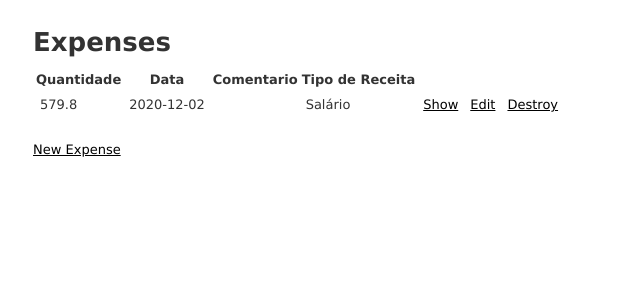
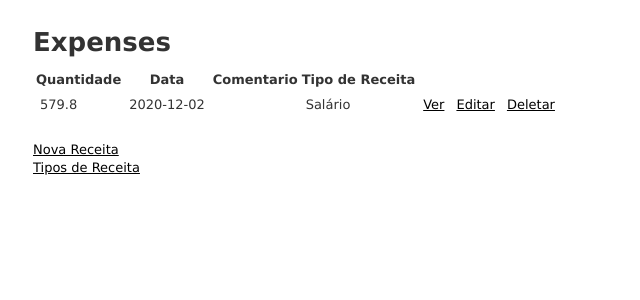
Before and after one commit to Rubensrvsc/MyRailsProjects, a Rails app: page /expenses in a window 1280 px wide. Shown: the top 300 px of the page, without its empty margins (0-640 px from the left). Run offline with Rails 7, Linux system fonts and the light colour scheme; a user stored in the database is signed in; data comes from the database, SQL or seed files in the repository; both versions use the stored data as it was after the commit; style sheets or scripts are compiled from the project's sources.

Commit message:
upt: links dos indexes nas views

```diff
--- a/gerenciamentocontas/app/views/accounttypes/index.html.erb
+++ b/gerenciamentocontas/app/views/accounttypes/index.html.erb
@@ -14,9 +14,9 @@
     <% @accounttypes.each do |accounttype| %>
       <tr>
         <td><%= accounttype.tipo_conta %></td>
-        <td><%= link_to 'Show', accounttype %></td>
-        <td><%= link_to 'Edit', edit_accounttype_path(accounttype) %></td>
-        <td><%= link_to 'Destroy', accounttype, method: :delete, data: { confirm: 'Are you sure?' } %></td>
+        <td><%= link_to 'Ver', accounttype %></td>
+        <td><%= link_to 'Editar', edit_accounttype_path(accounttype) %></td>
+        <td><%= link_to 'Deletar', accounttype, method: :delete, data: { confirm: 'Are you sure?' } %></td>
       </tr>
     <% end %>
   </tbody>
--- a/gerenciamentocontas/app/views/expenses/index.html.erb
+++ b/gerenciamentocontas/app/views/expenses/index.html.erb
@@ -20,9 +20,9 @@
         <td><%= expense.data %></td>
         <td><%= expense.comentario %></td>
         <td><%= Expensetype.find(expense.expensetype_id) %></td>
-        <td><%= link_to 'Show', expense %></td>
-        <td><%= link_to 'Edit', edit_expense_path(expense) %></td>
-        <td><%= link_to 'Destroy', expense, method: :delete, data: { confirm: 'Are you sure?' } %></td>
+        <td><%= link_to 'Ver', expense %></td>
+        <td><%= link_to 'Editar', edit_expense_path(expense) %></td>
+        <td><%= link_to 'Deletar', expense, method: :delete, data: { confirm: 'Are you sure?' } %></td>
       </tr>
     <% end %>
   </tbody>
@@ -30,4 +30,6 @@
 
 <br>
 
-<%= link_to 'New Expense', new_expense_path %>
+<%= link_to 'Nova Receita', new_expense_path %>
+<br>
+<%= link_to 'Tipos de Receita', expensetypes_path %>
```
Also changed, not shown: gerenciamentocontas/app/views/accounts/index.html.erb (+5 -3 lines), gerenciamentocontas/app/views/expensetypes/index.html.erb (+4 -4 lines), gerenciamentocontas/db/development.sqlite3, 1 other file.
